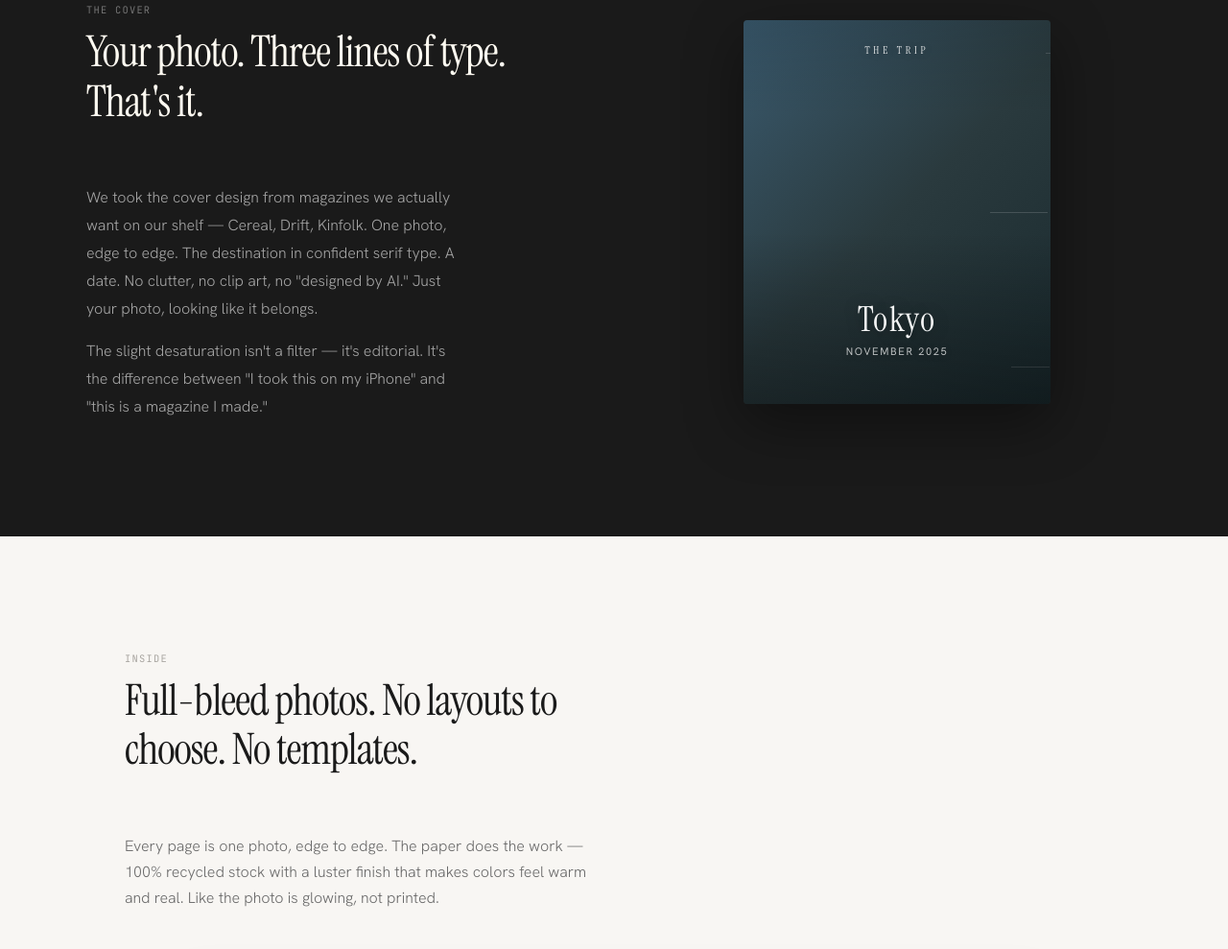
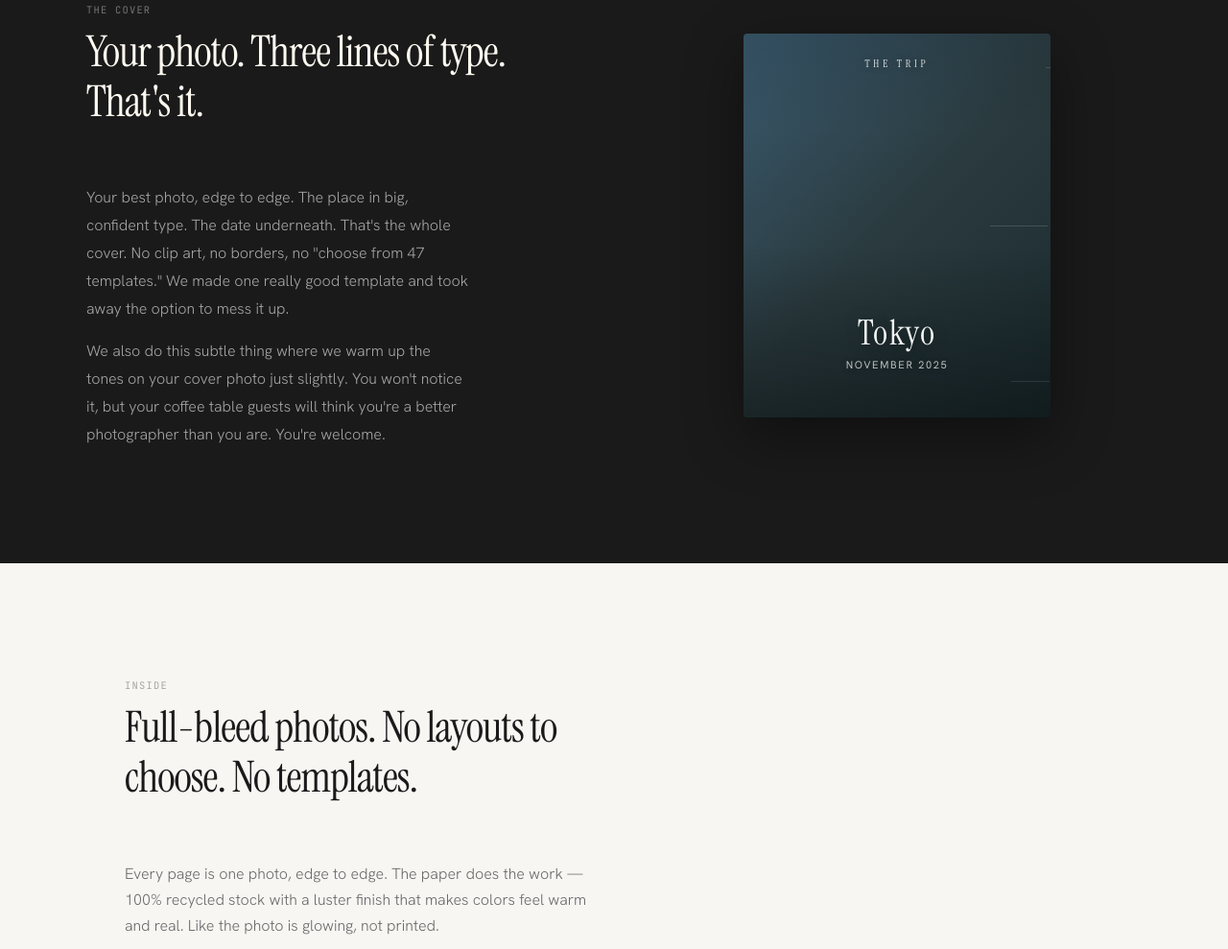
Before and after one commit to pushplace/sps-lab, a plain HTML site: page projects/product-concepts/the-trip/index.html in a window 1280 px wide. Shown: the part 1497-2486 px from the top of the page at 96% size. Drawn offline with Linux system fonts and the light colour scheme.

Commit message:
Rewrite The Trip cover section copy — more fun, less name-droppy
Removed Cereal/Drift/Kinfolk references. New copy leans into the opinionated one-template approach with humor: "We made one really good template and took away the option to mess it up."

Co-Authored-By: Claude Opus 4.6 <noreply@anthropic.com>

```diff
--- a/projects/product-concepts/the-trip/index.html
+++ b/projects/product-concepts/the-trip/index.html
@@ -760,8 +760,8 @@
       <div class="cover-text">
         <div class="section-eyebrow">The cover</div>
         <h2 class="section-title">Your photo. Three lines of type. That's it.</h2>
-        <p>We took the cover design from magazines we actually want on our shelf — Cereal, Drift, Kinfolk. One photo, edge to edge. The destination in confident serif type. A date. No clutter, no clip art, no "designed by AI." Just your photo, looking like it belongs.</p>
-        <p style="margin-top: 16px;">The slight desaturation isn't a filter — it's editorial. It's the difference between "I took this on my iPhone" and "this is a magazine I made."</p>
+        <p>Your best photo, edge to edge. The place in big, confident type. The date underneath. That's the whole cover. No clip art, no borders, no "choose from 47 templates." We made one really good template and took away the option to mess it up.</p>
+        <p style="margin-top: 16px;">We also do this subtle thing where we warm up the tones on your cover photo just slightly. You won't notice it, but your coffee table guests will think you're a better photographer than you are. You're welcome.</p>
       </div>
       <div class="cover-anatomy">
         <div class="anatomy-mag">
@@ -772,7 +772,7 @@
             <div class="dest-date">November 2025</div>
           </div>
           <div class="anno anno-masthead">Series masthead</div>
-          <div class="anno anno-photo">Your photo, desaturated<br>slightly for editorial tone</div>
+          <div class="anno anno-photo">Your photo, with a subtle<br>warm tone that makes it pop</div>
           <div class="anno anno-dest">Destination — large,<br>confident, serif</div>
           <div class="anno anno-date">Date — small, quiet</div>
         </div>
```
